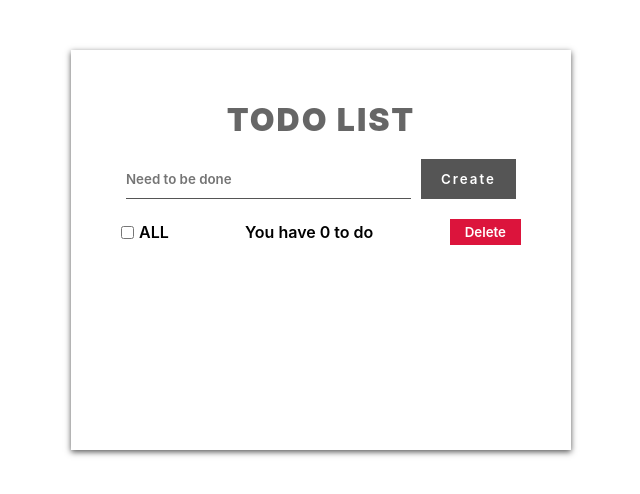
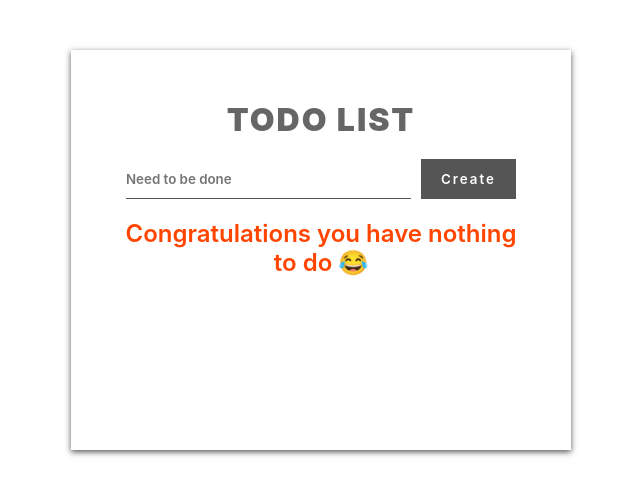
Before and after one commit to OerdBej/contextual-todo, a React (Create React App) app: page / in a window 1280 px wide. Shown: the top 494 px of the page, without its empty margins (319-959 px from the left). Built offline with nearby package versions, Linux system fonts and the light colour scheme.

Commit message:
adding conditionals message when nothing is added

```diff
--- a/src/components/Footer.js
+++ b/src/components/Footer.js
@@ -24,6 +24,10 @@ const Footer = () => {
   };
 
   return (
+    <>
+      {todos.length === 0 ? (
+        <h2>Congratulations you have nothing to do 😂</h2>
+      ) : (
         <div className='row'>
           <label htmlFor='all'>
             <input
@@ -40,6 +44,8 @@ const Footer = () => {
             Delete
           </button>
         </div>
+      )}
+    </>
   );
 };
 
--- a/src/components/InputForm.js
+++ b/src/components/InputForm.js
@@ -1,10 +1,11 @@
 import React from "react";
 import { DataContext } from "./DataProvider";
-import { useState, useContext } from "react";
+import { useState, useContext, useRef, useEffect } from "react";
 
 const InputForm = () => {
   const [todo, setTodo] = useContext(DataContext);
   const [todoName, setTodoName] = useState("");
+  const todoInput = useRef();
 
   const addTodo = (e) => {
     e.preventDefault();
--- a/src/index.css
+++ b/src/index.css
@@ -114,3 +114,8 @@ label {
     padding: 10px;
   }
 }
+
+h2 {
+  text-align: center;
+  color: orangered;
+}
```
Lines whose indentation alone changed are shown as unchanged.
